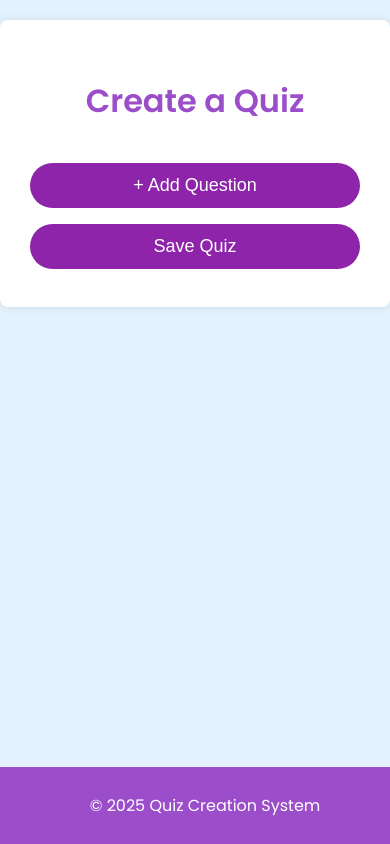
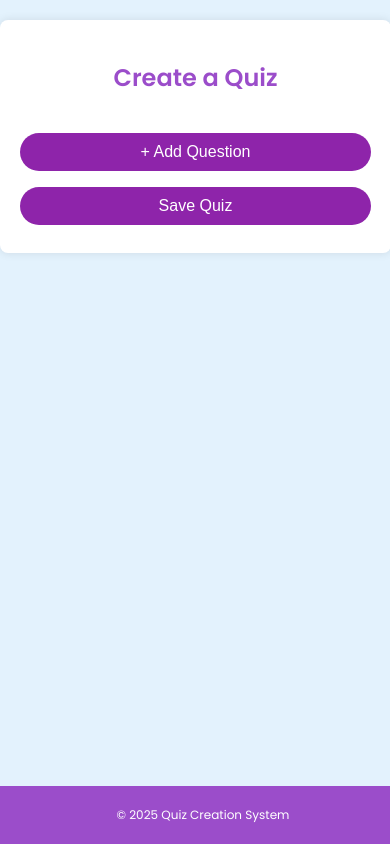
Before and after one commit to Arif1025/Placeholder, a Django app: page /polls/create-quiz/ in a window 390 px wide. Run offline with Django 5.2, Linux system fonts and the light colour scheme; data that the repository does not hold is empty.

Commit message:
added mobile responsiveness to login and quiz creation pages

```diff
--- a/templates/quiz_creation.html
+++ b/templates/quiz_creation.html
@@ -99,6 +99,38 @@
             bottom: 0;
         }
 
+        /* Mobile responsiveness */
+        @media (max-width: 480px) {
+            .quiz-container {
+                width: 90%;
+                padding: 20px;
+            }
+
+            h2 {
+                font-size: 24px;
+                margin-bottom: 20px;
+            }
+
+            .question {
+                padding: 15px;
+                margin-bottom: 15px;
+            }
+
+            button {
+                font-size: 16px;
+                padding: 10px 25px;
+            }
+
+            .delete-button {
+                font-size: 14px;
+                padding: 8px 20px;
+            }
+
+            footer {
+                font-size: 12px;
+                padding: 8px;
+            }
+        }
     </style>
 </head>
 <body>
```
Also changed, not shown: templates/login_interface.html (+27 -2 lines).
